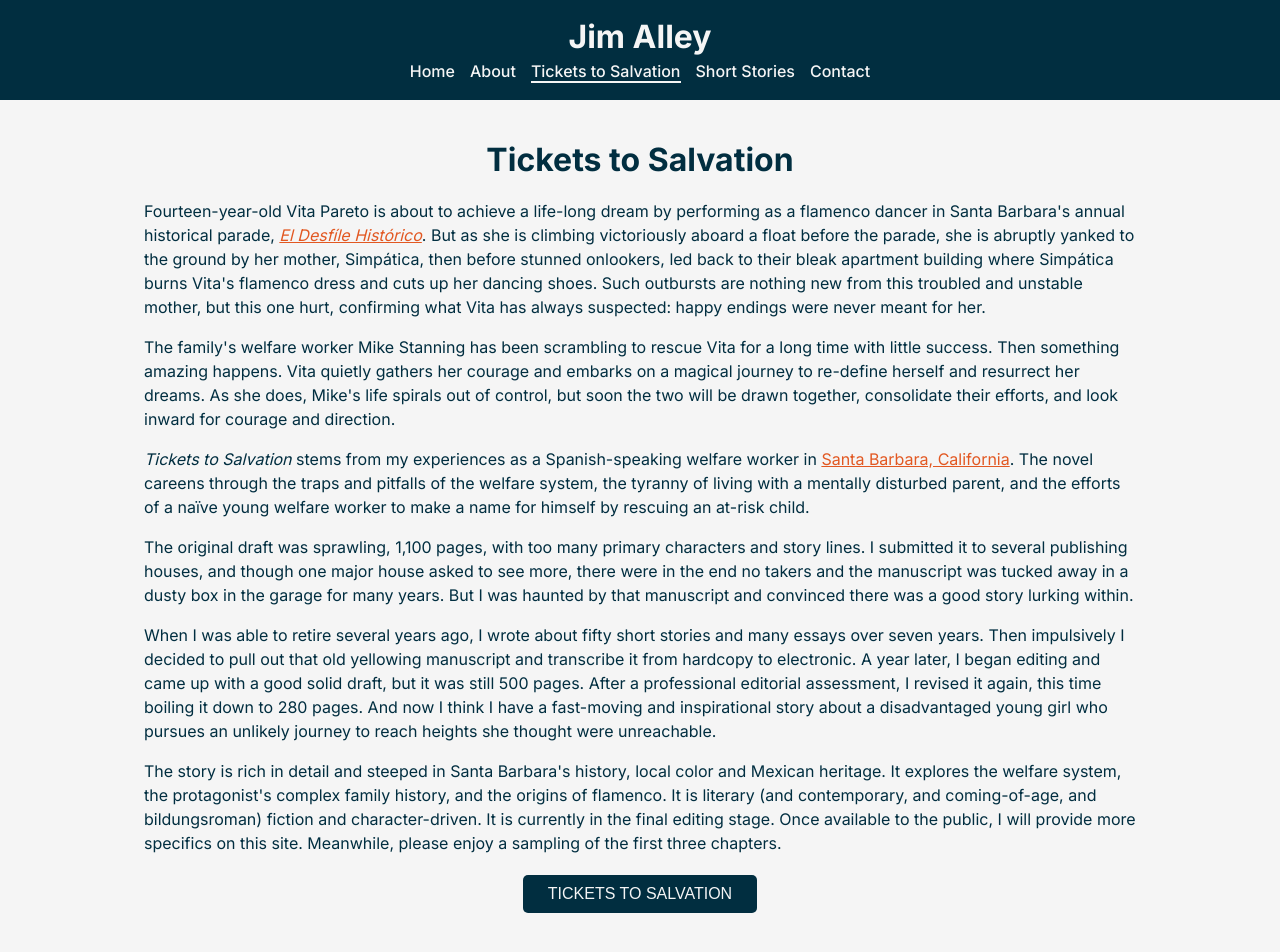
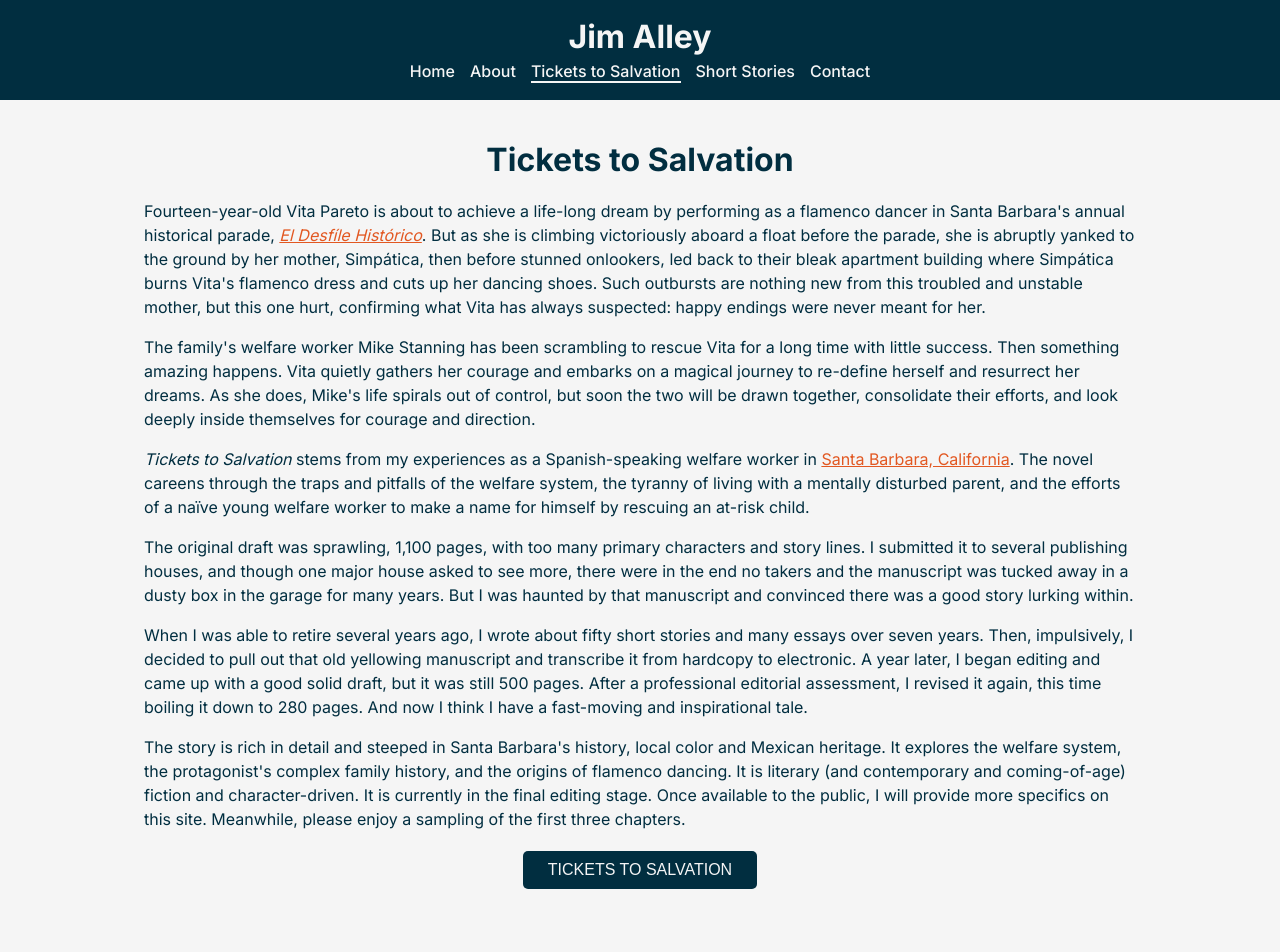
Before and after one commit to BSims623/www_jimalley, a Next.js app: page /tickets-to-salvation in a window 1280 px wide. After the commit the page ends 929 px from the top, so only its background shows below. Built offline with nearby package versions, Linux system fonts and the light colour scheme.

Commit message:
Added revised verbiage to Tickets to Salvation Page

```diff
--- a/src/app/tickets-to-salvation/page.js
+++ b/src/app/tickets-to-salvation/page.js
@@ -9,8 +9,8 @@ export default function TicketsToSalvation() {
         <div className="paragraph_container">
           <p>Fourteen-year-old Vita Pareto is about to achieve a life-long dream by performing as a
             flamenco dancer in Santa Barbara&apos;s annual historical parade, <Link className={styles.link} href="https://www.santabarbara.com/activities/events/fiesta/historical-parade/">
-            <em>El Desfíle Histórico</em></Link>. But as she is climbing victoriously aboard a float before the parade,
-            she is abruptly yanked to the ground by her mother, Simpática, then before stunned onlookers, led back to their bleak
+            <em>El Desfíle Histórico</em></Link>. But as she is climbing victoriously aboard a float before the parade, she is abruptly yanked to the
+            ground by her mother, Simpática, then before stunned onlookers, led back to their bleak
             apartment building where Simpática burns Vita&apos;s flamenco dress and cuts up her dancing
             shoes. Such outbursts are nothing new from this troubled and unstable mother, but this
             one hurt, confirming what Vita has always suspected: happy endings were never meant
@@ -20,7 +20,7 @@ export default function TicketsToSalvation() {
             time with little success. Then something amazing happens. Vita quietly gathers her
             courage and embarks on a magical journey to re-define herself and resurrect her dreams.
             As she does, Mike&apos;s life spirals out of control, but soon the two will be drawn together,
-            consolidate their efforts, and look inward for courage and direction.
+            consolidate their efforts, and look deeply inside themselves for courage and direction.
           </p>
           <p><em>Tickets to Salvation</em> stems from my experiences as a Spanish-speaking welfare worker in{" "}
             <Link className={styles.link} href="https://www.google.com/search?q=santa+barbara+california&sca_esv=4d75a1f392f2e349&sca_upv=1&udm=2&biw=1680&bih=852&sxsrf=ADLYWIJ0GrgZL_72-1k2zYbkRVdrT3Y37Q%3A1726860353531&ei=QcztZs2MIMLj0PEP68nQiAM&oq=santa+barbara%2C+cal&gs_lp=Egxnd3Mtd2l6LXNlcnAiEnNhbnRhIGJhcmJhcmEsIGNhbCoCCAAyCBAAGIAEGLEDMgUQABiABDIFEAAYgAQyBRAAGIAEMgUQABiABDIFEAAYgAQyBRAAGIAEMgUQABiABDIFEAAYgAQyBRAAGIAESO4gUOYKWNoPcAF4AJABAJgBSaABzgKqAQE1uAEDyAEA-AEBmAIGoALjAsICBBAjGCfCAg0QABiABBixAxhDGIoFwgIKEAAYgAQYQxiKBZgDAIgGAZIHATagB7ce&sclient=gws-wiz-serp">
@@ -35,19 +35,18 @@ export default function TicketsToSalvation() {
             convinced there was a good story lurking within.
           </p>
           <p>When I was able to retire several years ago, I wrote about fifty short stories and many
-            essays over seven years. Then impulsively I decided to pull out that old yellowing
+            essays over seven years. Then, impulsively, I decided to pull out that old yellowing
             manuscript and transcribe it from hardcopy to electronic. A year later, I began editing and
             came up with a good solid draft, but it was still 500 pages. After a professional editorial
             assessment, I revised it again, this time boiling it down to 280 pages. And now I think I
-            have a fast-moving and inspirational story about a disadvantaged young girl who pursues
-            an unlikely journey to reach heights she thought were unreachable.
+            have a fast-moving and inspirational tale.
           </p>
           <p>The story is rich in detail and steeped in Santa Barbara&apos;s history, local color and Mexican
             heritage. It explores the welfare system, the protagonist&apos;s complex family history, and the
-            origins of flamenco. It is literary (and contemporary, and coming-of-age, and
-            bildungsroman) fiction and character-driven. It is currently in the final editing stage.
-            Once available to the public, I will provide more specifics on this site. Meanwhile, please
-            enjoy a sampling of the first three chapters.
+            origins of flamenco dancing. It is literary (and contemporary and coming-of-age) fiction
+            and character-driven. It is currently in the final editing stage. Once available to the public,
+            I will provide more specifics on this site. Meanwhile, please enjoy a sampling of the first
+            three chapters.
           </p>
         </div>
         <Link href="/tickets-to-salvation/chapter-1/page-1"><button className={`btn ${styles.btn}`}>tickets to salvation</button></Link>
```
